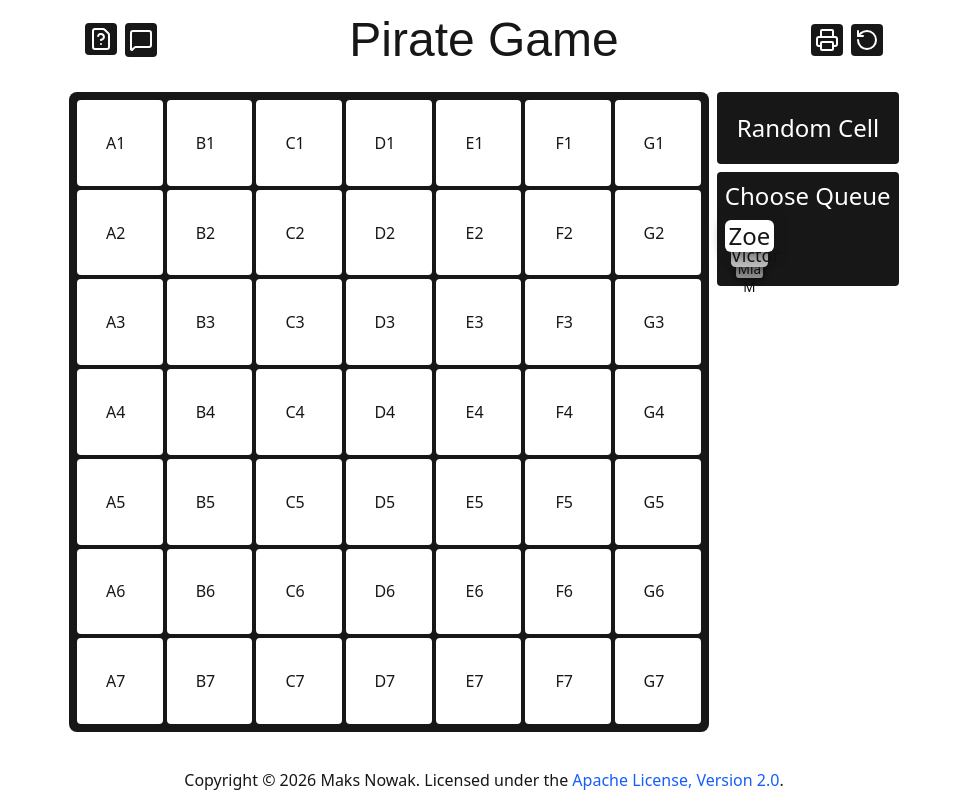
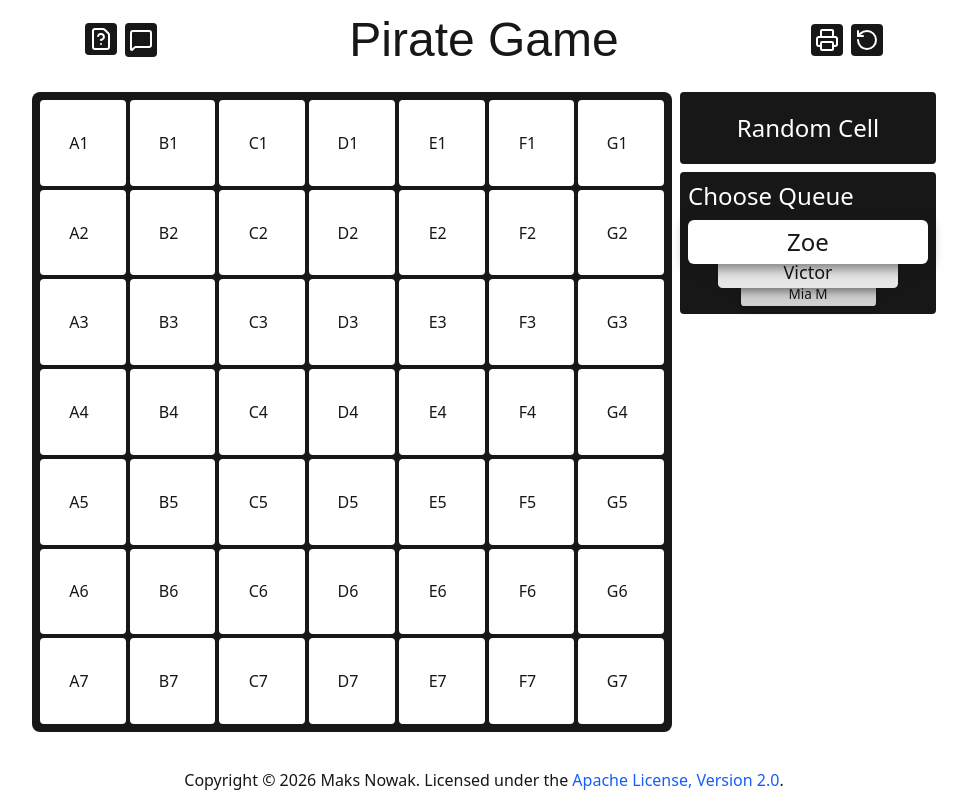
Before and after one commit to f2reninj5/Pirate-Game, a Next.js app: page / in a window 1280 px wide. Shown: the whole page, without its empty margins (156-1124 px from the left). Built offline with nearby package versions, Linux system fonts and the light colour scheme; a web font is replaced by a local one.

Commit message:
Update choose queue preview to use player item styling

```diff
--- a/src/component/choose-queue-preview.tsx
+++ b/src/component/choose-queue-preview.tsx
@@ -13,7 +13,7 @@ export default function ChooseQueuePreview() {
         <div>Choose Queue</div>
         <div className="flex flex-col items-center">
           <div
-            className="bg-light text-dark text-[1em] w-full rounded-[0.25em] h-lh z-2 shadow-[0_0.1em_0.5em_0.1em] shadow-dark/50"
+            className="bg-light text-dark player-item text-[1em] z-2 shadow-[0_0.1em_0.5em_0.1em] shadow-dark/50"
             style={{
               visibility:
                 chooseQueueState.queue.length < 1 ? "hidden" : "visible",
@@ -22,7 +22,7 @@ export default function ChooseQueuePreview() {
             {chooseQueueState.queue[0]?.name}
           </div>
           <div
-            className="bg-light text-dark brightness-75 text-[0.75em] w-[75%] rounded-[0.25em] h-lh mt-[-0.5em] z-1 shadow-[0_0.1em_0.5em_0.1em] shadow-dark/50"
+            className="bg-light text-dark player-item text-[0.75em] brightness-90 mt-[-0.5em] z-1 shadow-[0_0.1em_0.5em_0.1em] shadow-dark/50"
             style={{
               visibility:
                 chooseQueueState.queue.length < 2 ? "hidden" : "visible",
@@ -31,7 +31,7 @@ export default function ChooseQueuePreview() {
             {chooseQueueState.queue[1]?.name}
           </div>
           <div
-            className="bg-light text-dark brightness-[56.25%] text-[0.5625em] w-[56.25%] rounded-[0.25em] h-lh mt-[-0.5em] shadow-[0_0.1em_0.5em_0.1em]"
+            className="bg-light text-dark player-item text-[0.5625em] brightness-81 mt-[-0.5em] shadow-[0_0.1em_0.5em_0.1em]"
             style={{
               visibility:
                 chooseQueueState.queue.length < 3 ? "hidden" : "visible",
```
